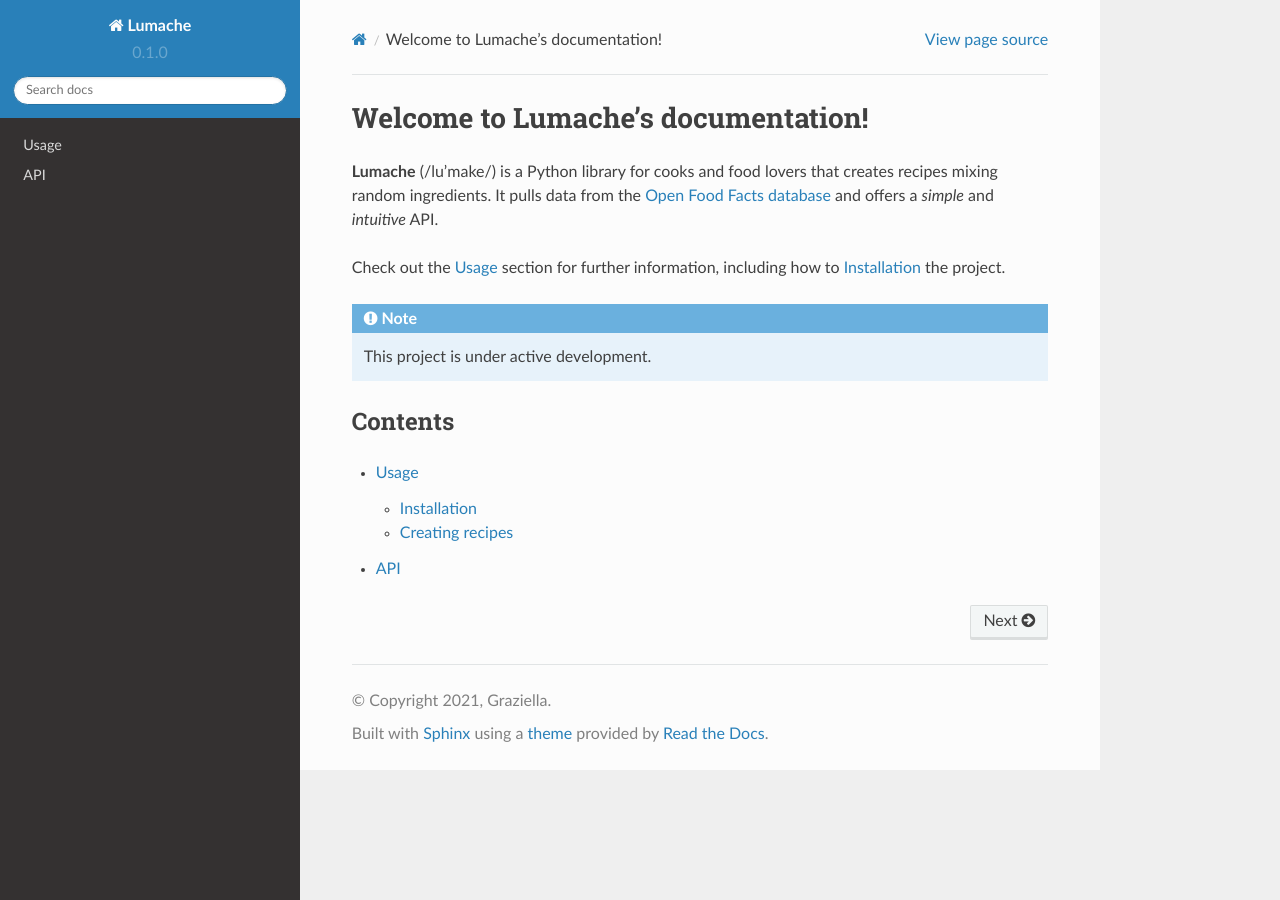
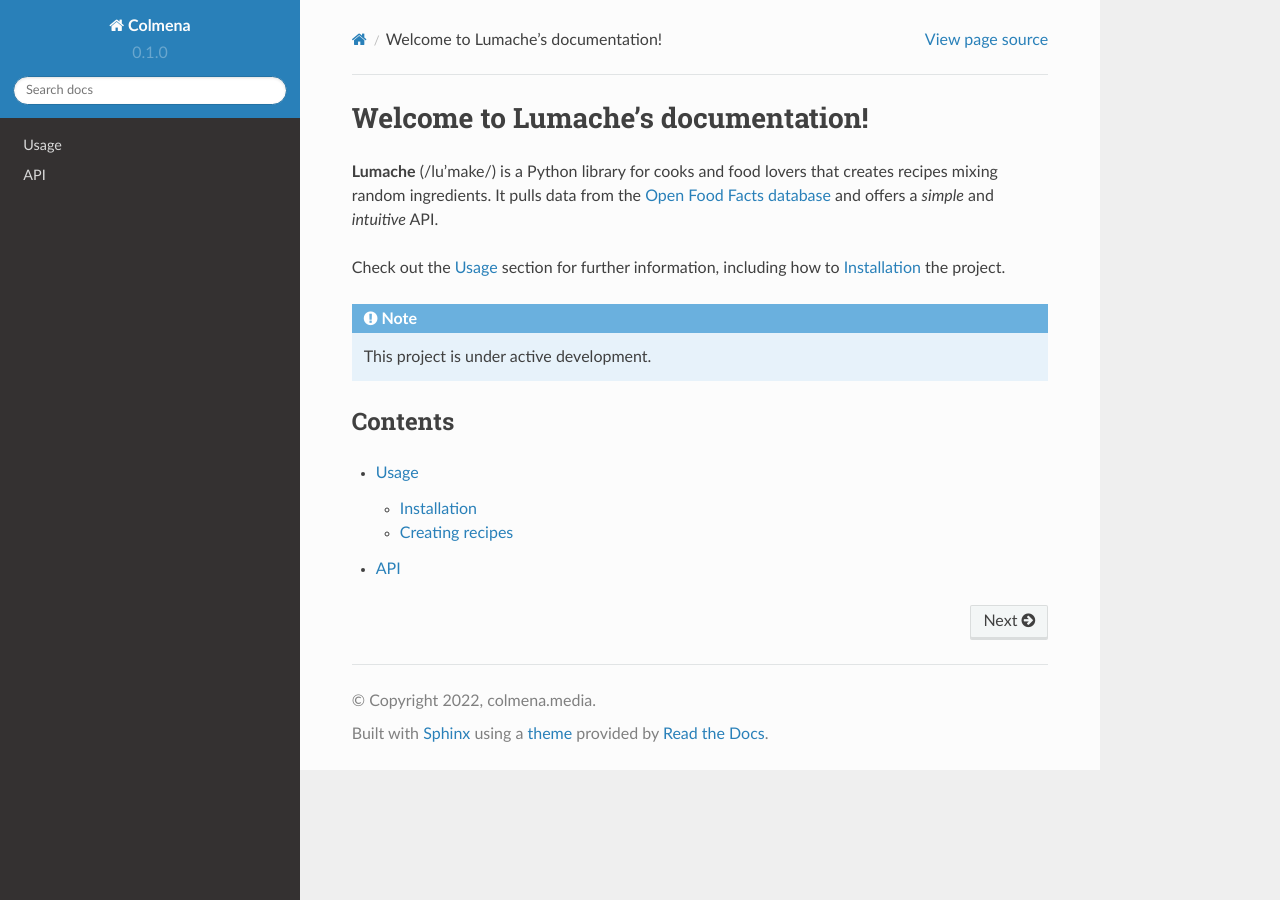
Before and after one commit to pingorocho/colmena-documentation, a Sphinx documentation site: the page built from docs/source/index.rst, in a window 1280 px wide. Built offline with Sphinx 7.4.7 and the Read the Docs theme 2.0.0, drawn with Linux system fonts in a browser that asks for light colours.

Commit message:
Update conf.py
Basic config chanes

```diff
--- a/docs/source/conf.py
+++ b/docs/source/conf.py
@@ -2,9 +2,9 @@
 
 # -- Project information
 
-project = 'Lumache'
-copyright = '2021, Graziella'
-author = 'Graziella'
+project = 'Colmena'
+copyright = '2022, colmena.media'
+author = 'Colmena Team'
 
 release = '0.1'
 version = '0.1.0'
@@ -30,6 +30,9 @@
 # -- Options for HTML output
 
 html_theme = 'sphinx_rtd_theme'
+html_theme_path = ["_themes", ]
+
+
 
 # -- Options for EPUB output
 epub_show_urls = 'footnote'
```
